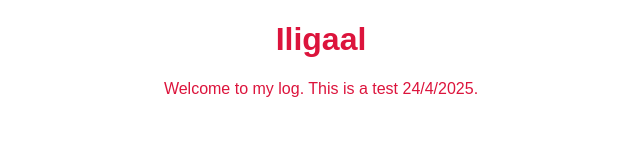
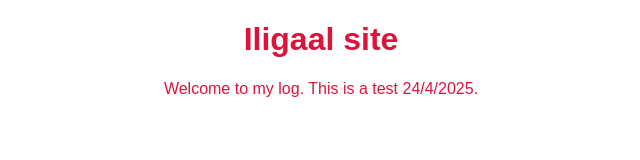
Before and after one commit to Iligaal/Iligaal.github.io, a plain HTML site: page index.html in a window 1280 px wide. Shown: the whole page, without its empty margins (319-959 px from the left). Drawn offline with Linux system fonts and the light colour scheme.

Commit message:
Add  name

```diff
--- a/index.html
+++ b/index.html
@@ -6,7 +6,7 @@
 
     </head>
     <body>
-        <h1>Iligaal</h1>
+        <h1>Iligaal site</h1>
         <p>Welcome to my log. This is a test 24/4/2025.</p>
     </body>
 </html>
```
